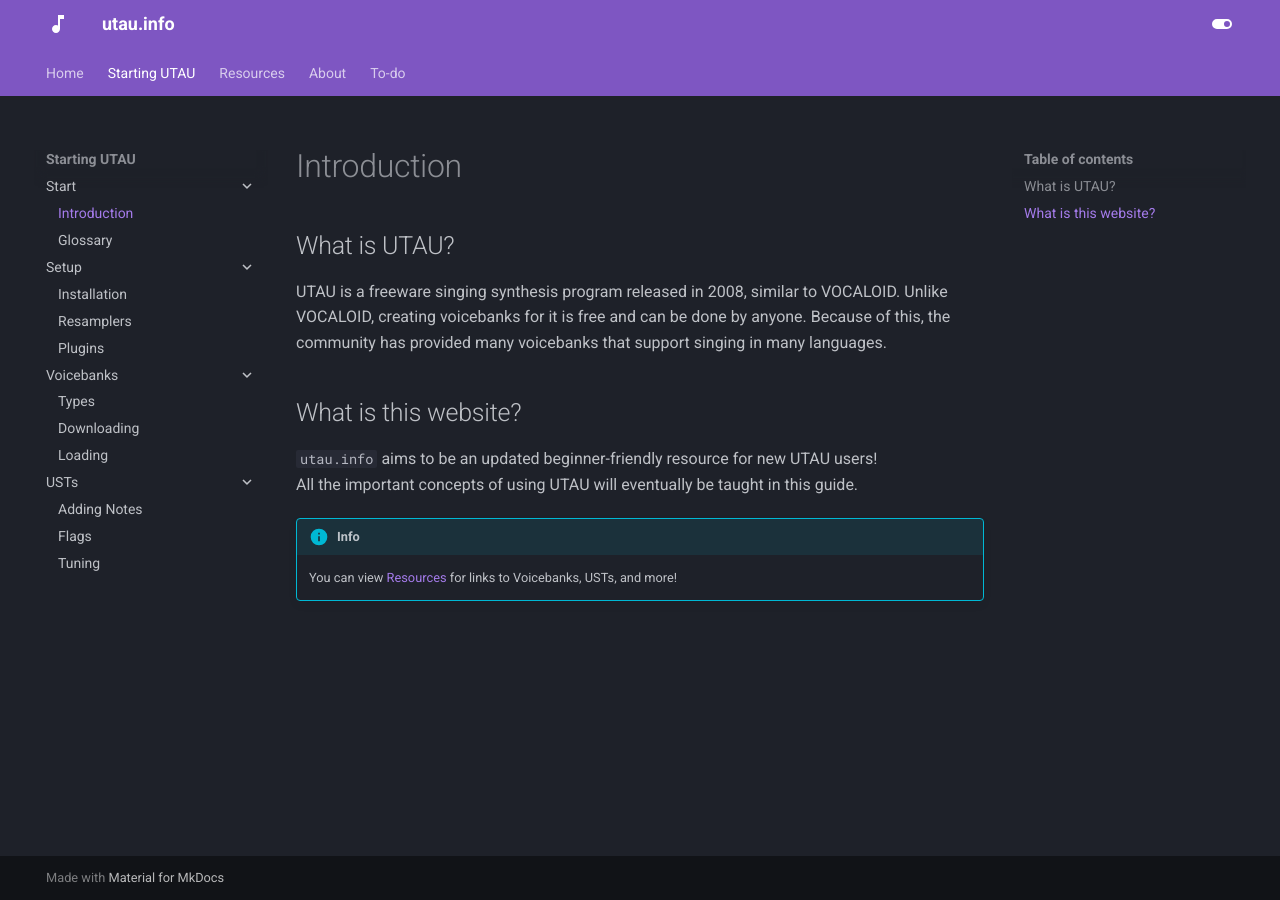
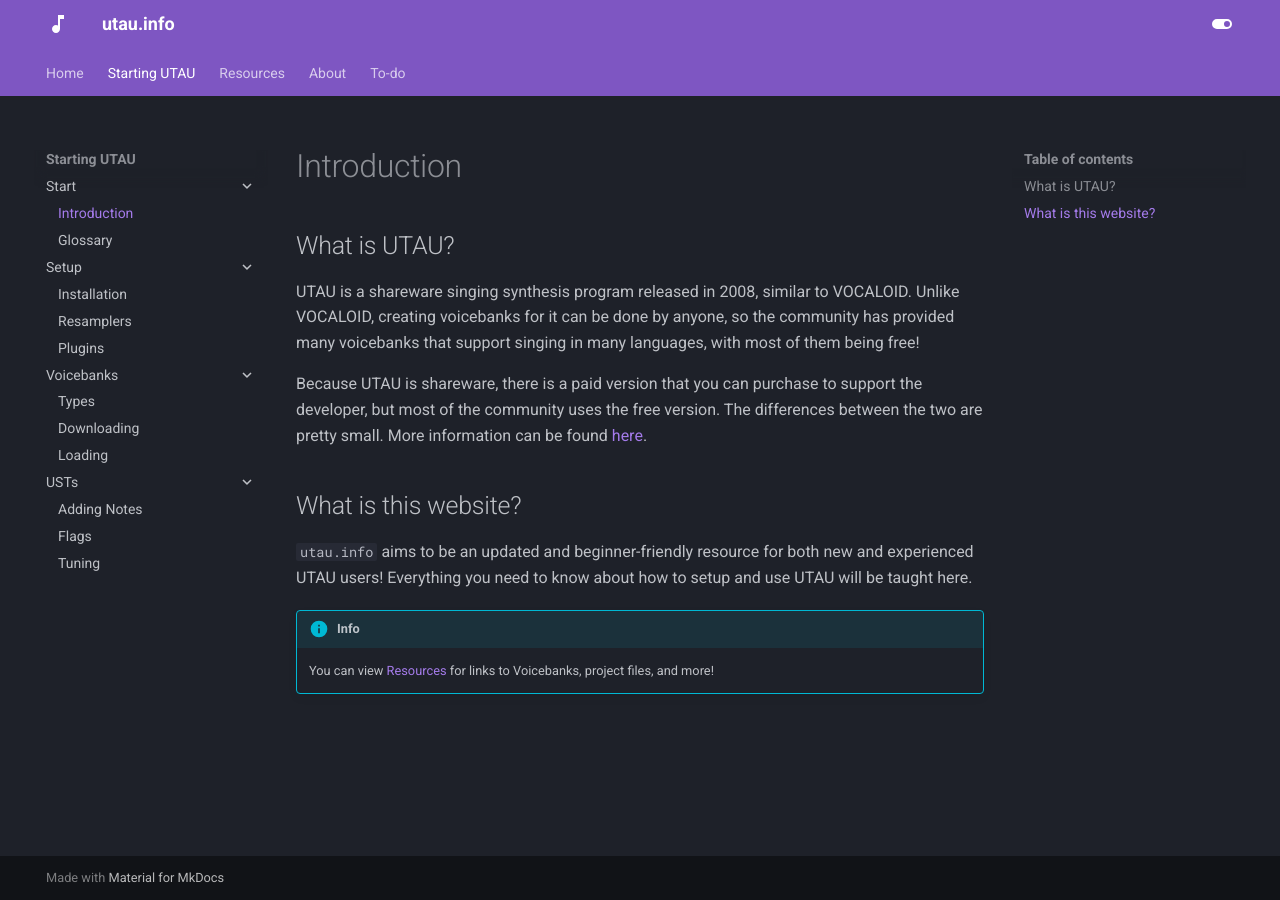
Before and after one commit to nagotown/utau.info, an MkDocs documentation site: the page built from docs/start/intro.md, in a window 1280 px wide. Built offline with MkDocs 1.6.1 and Material for MkDocs 9.7.7, drawn with Linux system fonts in a browser that asks for light colours.

Commit message:
Update intro.md

```diff
--- a/docs/start/intro.md
+++ b/docs/start/intro.md
@@ -1,12 +1,14 @@
 ## What is UTAU?
 
-UTAU is a freeware singing synthesis program released in 2008, similar to VOCALOID. Unlike VOCALOID, creating voicebanks for it is free and can be done by anyone. Because of this, the community has provided many voicebanks that support singing in many languages.
+UTAU is a shareware singing synthesis program released in 2008, similar to VOCALOID. Unlike VOCALOID, creating voicebanks for it can be done by anyone, so the community has provided many voicebanks that support singing in many languages, with most of them being free!
+
+Because UTAU is shareware, there is a paid version that you can purchase to support the developer, but most of the community uses the free version. The differences between the two are pretty small. More information can be found [here](http://utau.us/share.html).
 
 ## What is this website?
 
-`utau.info` aims to be an updated beginner-friendly resource for new UTAU users!
-All the important concepts of using UTAU will eventually be taught in this guide.
+`utau.info` aims to be an updated and beginner-friendly resource for both new and experienced UTAU users!
+Everything you need to know about how to setup and use UTAU will be taught here.
 
 !!! info
 
-    You can view [Resources](/resources/general/) for links to Voicebanks, USTs, and more!
+    You can view [Resources](/resources/general/) for links to Voicebanks, project files, and more!
```
